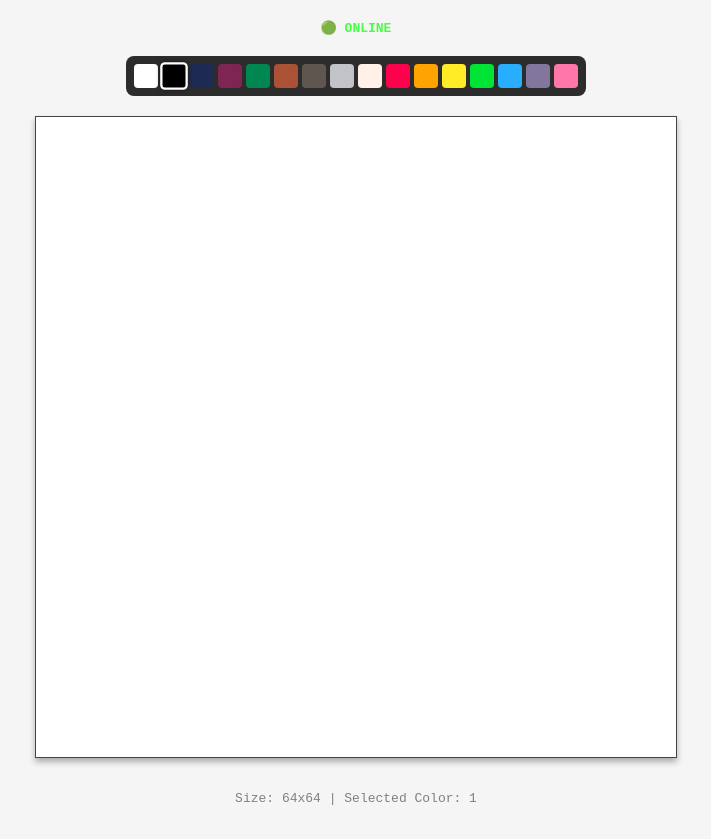
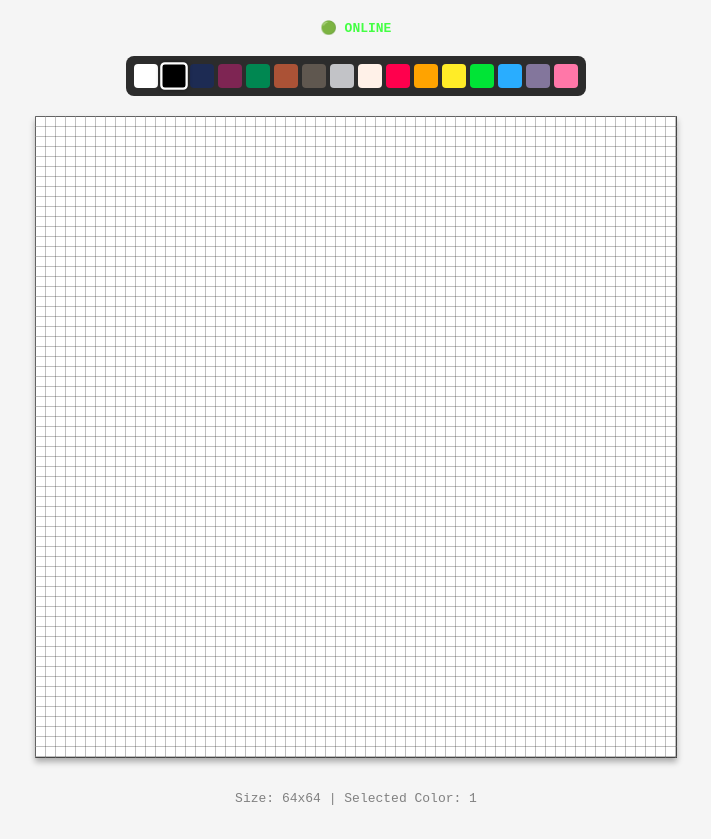
Before and after one commit to pixie-git/pixie, a Vue app in the folder client/: page /play/1 in a window 1280 px wide. Shown: the whole page, without its empty margins (284-995 px from the left). Built offline with nearby package versions, Linux system fonts and the light colour scheme; no server answers; sample sign-in values are in the browser's storage.

Commit message:
PIX-21 Add a CSS grid overlay to the pixel canvas component using a new wrapper div and styles.

```diff
--- a/client/src/components/editor/PixelCanvas.vue
+++ b/client/src/components/editor/PixelCanvas.vue
@@ -126,6 +126,8 @@ defineExpose({
 </script>
 
 <template>
+  <div class="canvas-wrapper" :style="{ '--zoom': props.zoom + 'px' }">
+    <div class="grid"></div>
     <canvas
       ref="canvasRef"
       @mousedown="handleMouseDown"
@@ -134,10 +136,39 @@ defineExpose({
       @mouseleave="handleMouseUp"
       class="pixel-canvas"
     ></canvas>
+  </div>
 </template>
 
 <style scoped>
+.canvas-wrapper {
+  position: relative;
+  display: inline-block; /* Fits the content */
+}
+
+/*
+  Grid Overlay
+  Uses CSS gradients to create a grid pattern efficiently.
+  Pointer events are disabled so drawing on the canvas underneath works.
+*/
+.grid {
+  position: absolute;
+  top: 0;
+  left: 0;
+  width: 100%;
+  height: 100%;
+  pointer-events: none;
+  background-size: var(--zoom) var(--zoom);
+  /* Use difference blend mode so lines act as inversion filters */
+  mix-blend-mode: difference;
+  image-rendering: pixelated; /* Fix for variable line thickness */
+  background-image:
+    linear-gradient(to right, rgba(255, 255, 255, 0.25) 1px, transparent 1px),
+    linear-gradient(to bottom, rgba(255, 255, 255, 0.25) 1px, transparent 1px);
+  z-index: 10; /* Ensure it's above the canvas */
+}
+
 .pixel-canvas {
+  display: block; /* Removes default inline spacing */
   image-rendering: pixelated;
   border: 1px solid #444;
   box-shadow: 0 4px 6px rgba(0,0,0,0.3);
```
Lines whose indentation alone changed are shown as unchanged.
